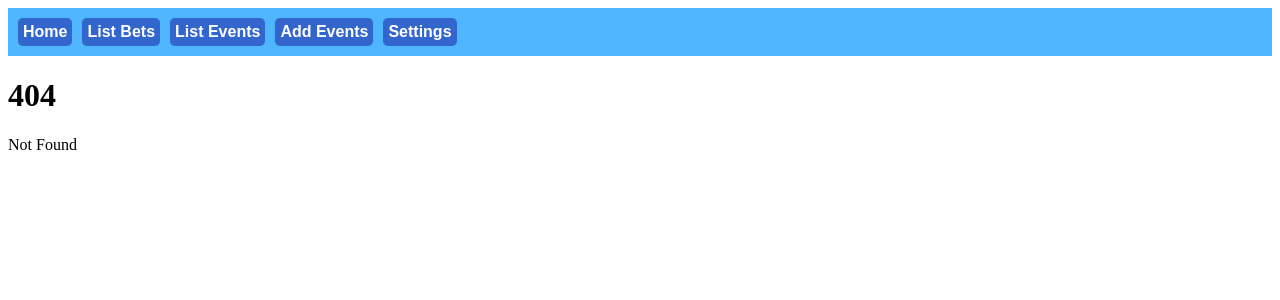
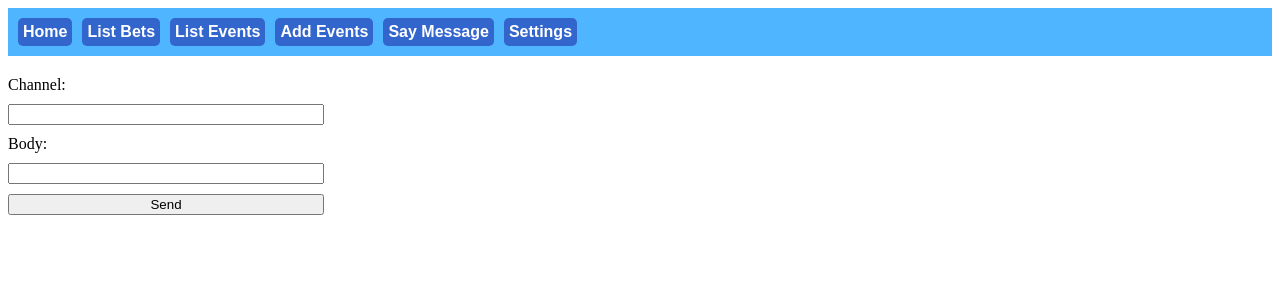
Before and after one commit to vascocosta/gluon-bot-web, a SvelteKit app: page /say in a window 1280 px wide. Before the commit this address had no page. Shown: the top 300 px of the page. Built offline with nearby package versions, Linux system fonts and the light colour scheme.

Commit message:
Add /say route

```diff
--- a/src/routes/+layout.svelte
+++ b/src/routes/+layout.svelte
@@ -3,6 +3,7 @@
 	<a href="/bets">List Bets</a>
 	<a href="/events">List Events</a>
 	<a href="/events/add">Add Events</a>
+	<a href="/say">Say Message</a>
 	<a href="/settings">Settings</a>
 </nav>
 
--- /dev/null
+++ b/src/routes/say/+page.svelte
@@ -0,0 +1,63 @@
+<script lang="ts">
+	import { onMount } from 'svelte';
+	import { statusText } from '$lib/utils';
+
+	let apiKey: string = '';
+	let body: string = '';
+	let channel: string = '';
+	let result: string = '';
+
+	onMount(() => {
+		apiKey = localStorage.getItem('apiKey')?.toString() || '';
+	});
+
+	async function sayMessage(): Promise<void> {
+		const API_URL = 'https://vettel.gluonspace.com/api/say';
+
+		try {
+			let response = await fetch(API_URL, {
+				method: 'POST',
+				headers: {
+					'Content-Type': 'application/json',
+					'x-api-key': apiKey
+				},
+				body: JSON.stringify({
+					channel: channel,
+					body: body
+				})
+			});
+
+			if (response.ok) {
+				result = 'Message sent successfully.';
+				body = '';
+			} else {
+				result = `Could not send message. (${response.status} ${statusText(response.status)})`;
+			}
+		} catch (error) {
+			result = `Message could not be sent. (Error: ${error})`;
+		}
+	}
+</script>
+
+<div>{result}</div>
+<form id="sayForm" on:submit|preventDefault={sayMessage}>
+	<label for="channel">Channel:</label>
+	<input type="text" id="channel" name="channel" bind:value={channel} />
+
+	<label for="body">Body:</label>
+	<input type="text" id="body" name="body" bind:value={body} />
+
+	<input type="submit" value="Send" />
+</form>
+
+<style>
+	form {
+		display: grid;
+		gap: 10px;
+		width: 25%;
+	}
+
+	label {
+		display: block;
+	}
+</style>
```
